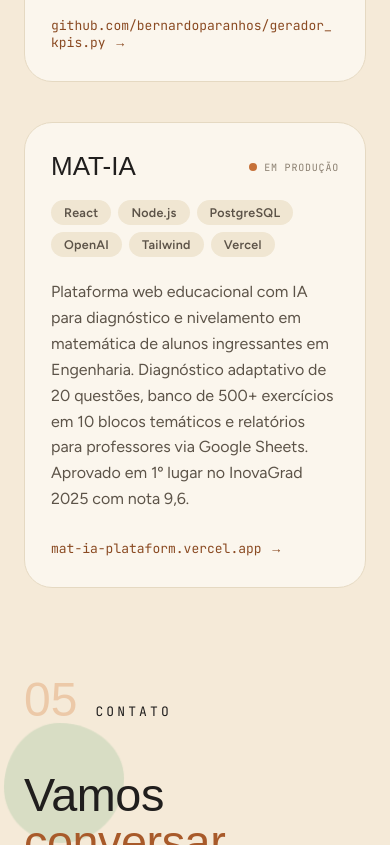
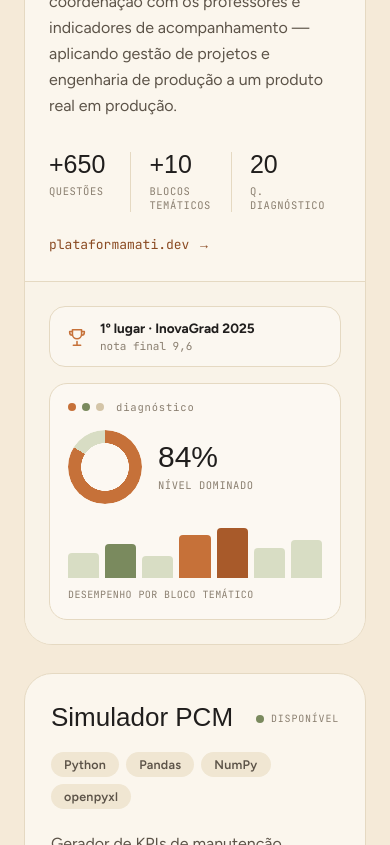
Before and after one commit to bernardoparanhos/portfolio-paranhos, a Next.js app: page / in a window 390 px wide. Shown: the part 5020-5865 px from the top of the page. Built offline with nearby package versions, Linux system fonts and the light colour scheme; no server answers; a web font is replaced by a local one.

Commit message:
MAT-IA: card em destaque com painel visual (diagnostico + InovaGrad), stats +650/+10, link plataformamati.dev, copy de gestao de projetos

```diff
--- a/app/globals.css
+++ b/app/globals.css
@@ -744,6 +744,195 @@ img {
   overflow-wrap: anywhere;
 }
 
+/* ═══ Projetos: card em destaque (MAT-IA) ═══ */
+.proj-list {
+  display: flex;
+  flex-direction: column;
+  gap: 28px;
+}
+.proj-featured {
+  display: grid;
+  grid-template-columns: 1.35fr 1fr;
+  background: color-mix(in oklab, white 55%, var(--bg) 45%);
+  border: 1px solid var(--n200);
+  border-radius: var(--radius-lg);
+  overflow: hidden;
+  transition: box-shadow 0.3s;
+}
+.proj-featured:hover {
+  box-shadow: var(--shadow-lg);
+}
+.proj-featured-main {
+  display: flex;
+  flex-direction: column;
+  min-width: 0;
+  padding: 38px 40px;
+  color: inherit;
+}
+.proj-featured-main:hover {
+  color: inherit;
+}
+.proj-tagline {
+  font-family: var(--font-mono), monospace;
+  font-size: 11.5px;
+  letter-spacing: 0.03em;
+  color: var(--n500);
+  margin-top: 9px;
+  max-width: 32ch;
+}
+.proj-featured-main .proj-desc {
+  flex-grow: 1;
+}
+.proj-stats {
+  display: flex;
+  margin: 6px 0 24px;
+}
+.proj-stat {
+  flex: 1;
+  padding-right: 16px;
+}
+.proj-stat + .proj-stat {
+  padding-left: 18px;
+  border-left: 1px solid var(--n200);
+}
+.proj-stat-num {
+  font-family: var(--font-heading), serif;
+  font-size: 30px;
+  line-height: 1;
+  color: var(--text);
+}
+.proj-stat-label {
+  font-family: var(--font-mono), monospace;
+  font-size: 10.5px;
+  letter-spacing: 0.05em;
+  text-transform: uppercase;
+  color: var(--n500);
+  margin-top: 7px;
+}
+/* painel visual à direita */
+.proj-featured-side {
+  display: flex;
+  flex-direction: column;
+  justify-content: center;
+  gap: 16px;
+  min-width: 0;
+  padding: 30px;
+  background: color-mix(in oklab, var(--bg) 58%, white 42%);
+  border-left: 1px solid var(--n200);
+}
+.matia-badge {
+  display: flex;
+  align-items: center;
+  gap: 12px;
+  padding: 13px 16px;
+  background: color-mix(in oklab, white 62%, var(--bg) 38%);
+  border: 1px solid var(--n200);
+  border-radius: 16px;
+}
+.matia-badge svg {
+  width: 22px;
+  height: 22px;
+  color: var(--accent);
+  flex-shrink: 0;
+}
+.matia-badge-title {
+  font-weight: 700;
+  font-size: 13.5px;
+}
+.matia-badge-sub {
+  font-family: var(--font-mono), monospace;
+  font-size: 11px;
+  color: var(--n500);
+  margin-top: 3px;
+}
+.matia-window {
+  padding: 16px 18px 18px;
+  background: color-mix(in oklab, white 66%, var(--bg) 34%);
+  border: 1px solid var(--n200);
+  border-radius: 18px;
+}
+.matia-window-head {
+  display: flex;
+  align-items: center;
+  gap: 6px;
+  margin-bottom: 16px;
+}
+.matia-dot {
+  width: 8px;
+  height: 8px;
+  border-radius: 50%;
+  background: var(--n300);
+}
+.matia-dot:nth-child(1) {
+  background: var(--accent);
+}
+.matia-dot:nth-child(2) {
+  background: var(--accent2);
+}
+.matia-window-label {
+  font-family: var(--font-mono), monospace;
+  font-size: 10.5px;
+  letter-spacing: 0.08em;
+  color: var(--n500);
+  margin-left: 6px;
+}
+.matia-diag {
+  display: flex;
+  align-items: center;
+  gap: 16px;
+  margin-bottom: 18px;
+}
+.matia-ring {
+  width: 74px;
+  height: 74px;
+  border-radius: 50%;
+  flex-shrink: 0;
+  background: conic-gradient(var(--accent) 0 84%, var(--accent2-200) 84% 100%);
+  -webkit-mask: radial-gradient(closest-side, transparent 64%, #000 65%);
+  mask: radial-gradient(closest-side, transparent 64%, #000 65%);
+}
+.matia-pct {
+  font-family: var(--font-heading), serif;
+  font-size: 30px;
+  line-height: 1;
+}
+.matia-pct-label {
+  font-family: var(--font-mono), monospace;
+  font-size: 10.5px;
+  letter-spacing: 0.05em;
+  text-transform: uppercase;
+  color: var(--n500);
+  margin-top: 6px;
+}
+.matia-bars {
+  display: flex;
+  align-items: flex-end;
+  gap: 6px;
+  height: 56px;
+}
+.matia-bars span {
+  flex: 1;
+  border-radius: 4px 4px 0 0;
+  background: var(--accent2-200);
+}
+.matia-bars span:nth-child(2) {
+  background: var(--accent2);
+}
+.matia-bars span:nth-child(4) {
+  background: var(--accent);
+}
+.matia-bars span:nth-child(5) {
+  background: var(--accent-600);
+}
+.matia-bars-label {
+  font-family: var(--font-mono), monospace;
+  font-size: 10px;
+  letter-spacing: 0.04em;
+  text-transform: uppercase;
+  color: var(--n500);
+  margin-top: 10px;
+}
+
 /* contato */
 .contact-grid {
   display: grid;
@@ -912,6 +1101,14 @@ img {
     grid-template-columns: 1fr;
     gap: 40px;
   }
+  /* card em destaque empilha: painel visual vai pra baixo */
+  .proj-featured {
+    grid-template-columns: 1fr;
+  }
+  .proj-featured-side {
+    border-left: none;
+    border-top: 1px solid var(--n200);
+  }
   .metrics {
     flex-wrap: wrap;
   }
@@ -983,6 +1180,15 @@ img {
   .proj-card {
     padding: 30px 26px;
   }
+  .proj-featured-main {
+    padding: 28px 24px;
+  }
+  .proj-featured-side {
+    padding: 24px;
+  }
+  .proj-stat-num {
+    font-size: 25px;
+  }
   .proj-name {
     font-size: 26px;
   }
--- a/app/i18n.ts
+++ b/app/i18n.ts
@@ -63,7 +63,7 @@ const pt = {
     date: "Abr 2026 — Presente",
     role: "Fundador & Desenvolvedor Full Stack — MAT-IA",
     org: "UTFPR / InovaGrad",
-    desc: "Desenvolvo do zero uma plataforma web educacional com IA para diagnóstico e nivelamento em matemática de alunos ingressantes em Engenharia. Aprovado em 1º lugar no edital InovaGrad 2025 com nota 9,6 entre candidatos de toda a UTFPR. A plataforma conta com diagnóstico adaptativo de 20 questões, banco de 500+ exercícios em 10 blocos temáticos, correção automática de resoluções manuscritas via GPT-4o Vision, gamificação com ranking em tempo real e relatórios para professores via Google Sheets.",
+    desc: "Desenvolvo do zero uma plataforma web educacional com IA para diagnóstico e nivelamento em matemática de alunos ingressantes em Engenharia. Aprovado em 1º lugar no edital InovaGrad 2025 com nota 9,6 entre candidatos de toda a UTFPR. A plataforma conta com diagnóstico adaptativo de 20 questões, banco de 650+ exercícios em 10+ blocos temáticos, correção automática de resoluções manuscritas via GPT-4o Vision, gamificação com ranking em tempo real e relatórios para professores via Google Sheets.",
   },
   exp2: {
     date: "Jun 2026 — Presente",
@@ -86,7 +86,22 @@ const pt = {
   proj2: {
     name: "MAT-IA",
     status: "Em produção",
-    desc: "Plataforma web educacional com IA para diagnóstico e nivelamento em matemática de alunos ingressantes em Engenharia. Diagnóstico adaptativo de 20 questões, banco de 500+ exercícios em 10 blocos temáticos e relatórios para professores via Google Sheets. Aprovado em 1º lugar no InovaGrad 2025 com nota 9,6.",
+    tagline: "Plataforma de Suporte Inteligente ao Aprendizado de Matemática",
+    desc: "Sistema educacional com IA para diagnóstico, nivelamento e reforço em matemática de ingressantes em Engenharia na UTFPR Medianeira. Como bolsista encarregado do projeto, conduzo o MAT-IA do escopo à execução — planejamento, coordenação com os professores e indicadores de acompanhamento — aplicando gestão de projetos e engenharia de produção a um produto real em produção.",
+    link: "plataformamati.dev →",
+    stats: [
+      { num: "+650", label: "questões" },
+      { num: "+10", label: "blocos temáticos" },
+      { num: "20", label: "Q. diagnóstico" },
+    ],
+    panel: {
+      award: "1º lugar · InovaGrad 2025",
+      grade: "nota final 9,6",
+      window: "diagnóstico",
+      donut: "84%",
+      donutLabel: "nível dominado",
+      barsLabel: "desempenho por bloco temático",
+    },
   },
   contact: {
     titleLead: "Vamos ",
@@ -156,7 +171,7 @@ const en: typeof pt = {
     date: "Apr 2026 — Present",
     role: "Founder & Full Stack Developer — MAT-IA",
     org: "UTFPR / InovaGrad",
-    desc: "I'm building from scratch an educational web platform with AI for math diagnosis and leveling of incoming Engineering students. Approved in 1st place in the InovaGrad 2025 call with a 9.6 score among candidates across all of UTFPR. The platform features a 20-question adaptive diagnosis, a bank of 500+ exercises in 10 thematic blocks, automatic grading of handwritten solutions via GPT-4o Vision, gamification with a real-time ranking, and reports for teachers via Google Sheets.",
+    desc: "I'm building from scratch an educational web platform with AI for math diagnosis and leveling of incoming Engineering students. Approved in 1st place in the InovaGrad 2025 call with a 9.6 score among candidates across all of UTFPR. The platform features a 20-question adaptive diagnosis, a bank of 650+ exercises in 10+ thematic blocks, automatic grading of handwritten solutions via GPT-4o Vision, gamification with a real-time ranking, and reports for teachers via Google Sheets.",
   },
   exp2: {
     date: "Jun 2026 — Present",
@@ -179,7 +194,22 @@ const en: typeof pt = {
   proj2: {
     name: "MAT-IA",
     status: "In production",
-    desc: "An educational web platform with AI for math diagnosis and leveling of incoming Engineering students. 20-question adaptive diagnosis, a bank of 500+ exercises in 10 thematic blocks, and reports for teachers via Google Sheets. Approved in 1st place in InovaGrad 2025 with a 9.6 score.",
+    tagline: "Intelligent Support Platform for Math Learning",
+    desc: "AI-powered educational system for math diagnosis, leveling and reinforcement for incoming Engineering students at UTFPR Medianeira. As the fellow in charge of the project, I lead MAT-IA from scope to execution — planning, coordination with professors and tracking indicators — applying project management and production engineering to a real product in production.",
+    link: "plataformamati.dev →",
+    stats: [
+      { num: "+650", label: "questions" },
+      { num: "+10", label: "thematic blocks" },
+      { num: "20", label: "diagnostic Qs" },
+    ],
+    panel: {
+      award: "1st place · InovaGrad 2025",
+      grade: "final grade 9.6",
+      window: "diagnostic",
+      donut: "84%",
+      donutLabel: "level mastered",
+      barsLabel: "performance by thematic block",
+    },
   },
   contact: {
     titleLead: "Let's ",
--- a/app/page.tsx
+++ b/app/page.tsx
@@ -258,14 +258,93 @@ export default function Home() {
             <span className="sec-num">04</span>
             <span className="sec-label">{t.sections.projects}</span>
           </div>
-          <div className="proj-grid">
+          <div className="proj-list">
+            {/* MAT-IA — projeto em destaque */}
+            <article data-reveal className="proj-featured">
+              <a
+                href="https://landing.plataformamati.dev/"
+                target="_blank"
+                rel="noopener noreferrer"
+                className="proj-featured-main"
+              >
+                <div className="proj-head">
+                  <div>
+                    <h3 className="proj-name">{t.proj2.name}</h3>
+                    <div className="proj-tagline">{t.proj2.tagline}</div>
+                  </div>
+                  <span className="proj-status">
+                    <span className="status-dot" />
+                    {t.proj2.status}
+                  </span>
+                </div>
+                <div className="proj-stack">
+                  <span className="tag tag-neutral">React</span>
+                  <span className="tag tag-neutral">Node.js</span>
+                  <span className="tag tag-neutral">PostgreSQL</span>
+                  <span className="tag tag-neutral">OpenAI</span>
+                  <span className="tag tag-neutral">Tailwind</span>
+                </div>
+                <p className="proj-desc">{t.proj2.desc}</p>
+                <div className="proj-stats">
+                  {t.proj2.stats.map((s, i) => (
+                    <div key={i} className="proj-stat">
+                      <div className="proj-stat-num">{s.num}</div>
+                      <div className="proj-stat-label">{s.label}</div>
+                    </div>
+                  ))}
+                </div>
+                <span className="proj-link">{t.proj2.link}</span>
+              </a>
+
+              <aside className="proj-featured-side" aria-hidden="true">
+                <div className="matia-badge">
+                  <svg
+                    viewBox="0 0 24 24"
+                    fill="none"
+                    stroke="currentColor"
+                    strokeWidth="1.7"
+                    strokeLinecap="round"
+                    strokeLinejoin="round"
+                  >
+                    <path d="M8 21h8M12 17v4M7 4h10v5a5 5 0 0 1-10 0V4Z" />
+                    <path d="M7 6H4v1a3 3 0 0 0 3 3M17 6h3v1a3 3 0 0 1-3 3" />
+                  </svg>
+                  <div>
+                    <div className="matia-badge-title">{t.proj2.panel.award}</div>
+                    <div className="matia-badge-sub">{t.proj2.panel.grade}</div>
+                  </div>
+                </div>
+                <div className="matia-window">
+                  <div className="matia-window-head">
+                    <span className="matia-dot" />
+                    <span className="matia-dot" />
+                    <span className="matia-dot" />
+                    <span className="matia-window-label">{t.proj2.panel.window}</span>
+                  </div>
+                  <div className="matia-diag">
+                    <div className="matia-ring" />
+                    <div>
+                      <div className="matia-pct">{t.proj2.panel.donut}</div>
+                      <div className="matia-pct-label">{t.proj2.panel.donutLabel}</div>
+                    </div>
+                  </div>
+                  <div className="matia-bars">
+                    {[46, 62, 40, 78, 90, 54, 68].map((h, i) => (
+                      <span key={i} style={{ height: `${h}%` }} />
+                    ))}
+                  </div>
+                  <div className="matia-bars-label">{t.proj2.panel.barsLabel}</div>
+                </div>
+              </aside>
+            </article>
+
+            {/* Simulador PCM */}
             <a
               data-reveal
-              data-tilt
               href="https://github.com/bernardoparanhos/gerador_kpis.py"
               target="_blank"
               rel="noopener noreferrer"
-              className="proj-card"
+              className="proj-card proj-card-wide"
             >
               <div className="proj-head">
                 <h3 className="proj-name">{t.proj1.name}</h3>
@@ -282,32 +361,6 @@ export default function Home() {
               </div>
               <p className="proj-desc">{t.proj1.desc}</p>
               <span className="proj-link">github.com/bernardoparanhos/gerador_kpis.py →</span>
-            </a>
-            <a
-              data-reveal
-              data-tilt
-              href="https://mat-ia-plataform.vercel.app/"
-              target="_blank"
-              rel="noopener noreferrer"
-              className="proj-card"
-            >
-              <div className="proj-head">
-                <h3 className="proj-name">{t.proj2.name}</h3>
-                <span className="proj-status">
-                  <span className="status-dot" />
-                  {t.proj2.status}
-                </span>
-              </div>
-              <div className="proj-stack">
-                <span className="tag tag-neutral">React</span>
-                <span className="tag tag-neutral">Node.js</span>
-                <span className="tag tag-neutral">PostgreSQL</span>
-                <span className="tag tag-neutral">OpenAI</span>
-                <span className="tag tag-neutral">Tailwind</span>
-                <span className="tag tag-neutral">Vercel</span>
-              </div>
-              <p className="proj-desc">{t.proj2.desc}</p>
-              <span className="proj-link">mat-ia-plataform.vercel.app →</span>
             </a>
           </div>
         </section>
```
